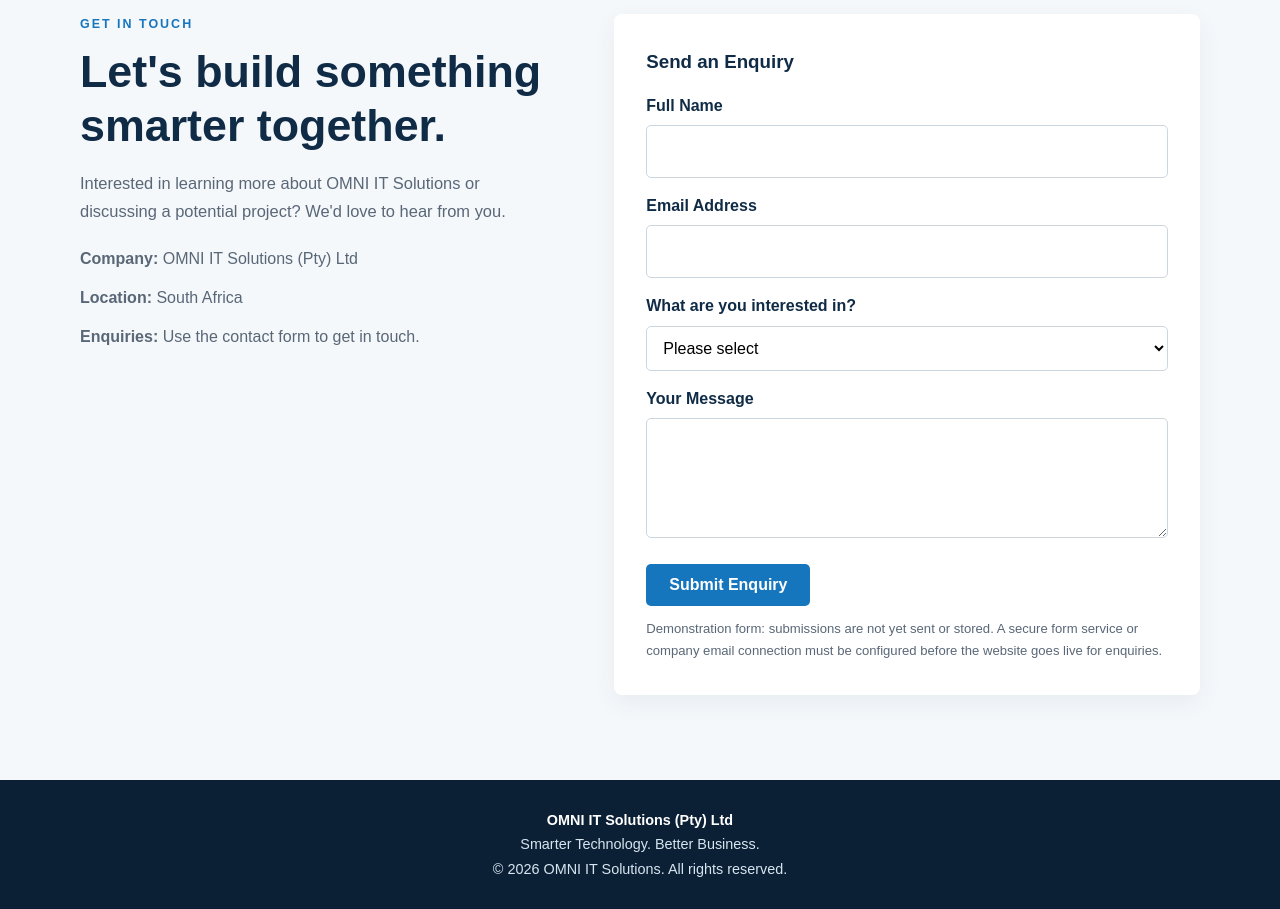
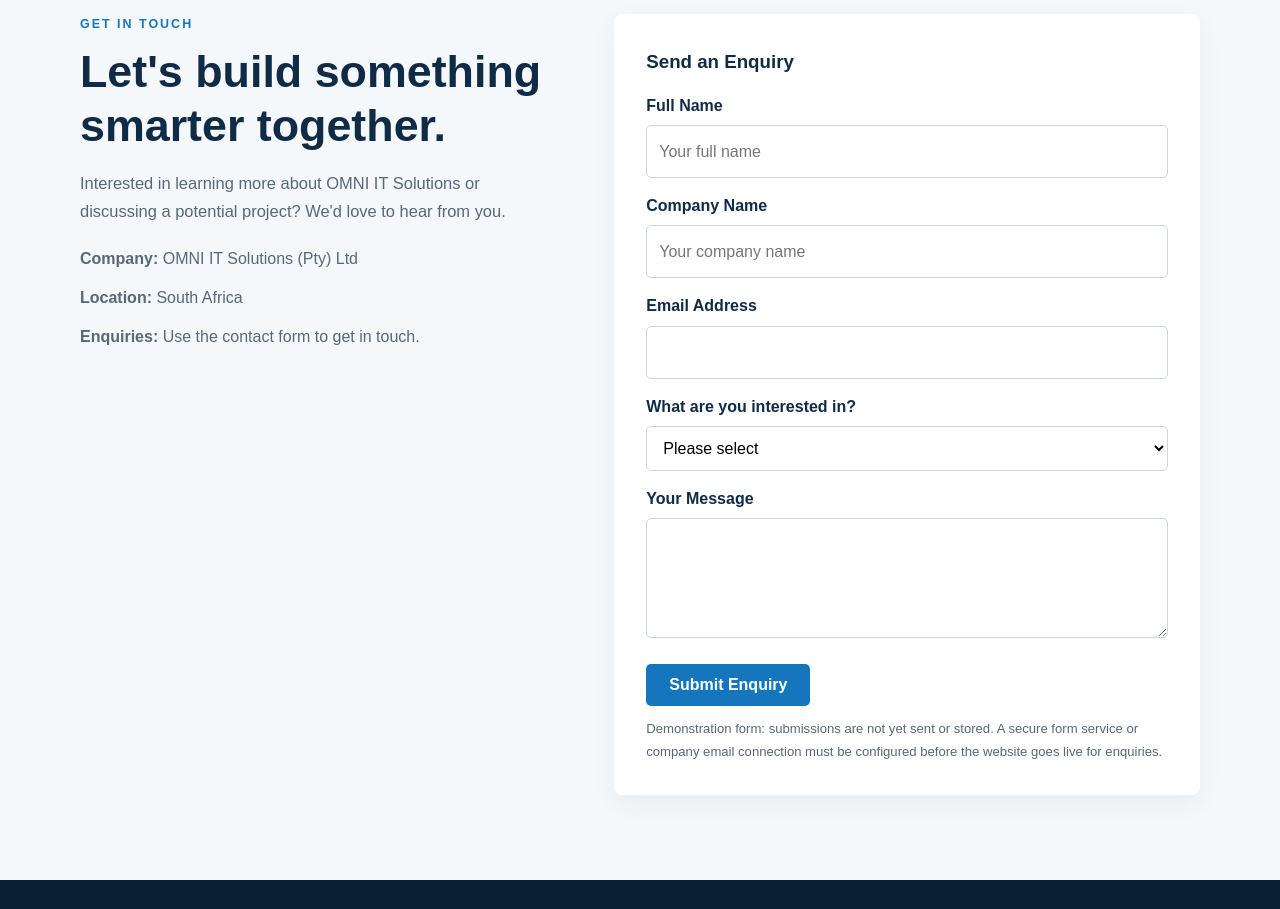
Before and after one commit to Lady-cyber/Omni-IT-Solutions, a plain HTML site: page index.html in a window 1280 px wide. Shown: the part 3960-4869 px from the top of the page. Drawn offline with Linux system fonts and the light colour scheme.

Commit message:
Update index.html

```diff
--- a/index.html
+++ b/index.html
@@ -731,8 +731,13 @@
         <form id="contactForm">
           <h3 style="color: var(--navy);">Send an Enquiry</h3>
 
-          <label for="name">Full Name</label>
-          <input id="name" name="name" type="text" required>
+
+<label for="name">Full Name</label>
+<input id="name" name="name" type="text" placeholder="Your full name" required>
+
+<label for="company">Company Name</label>
+<input id="company" name="company" type="text" placeholder="Your company name" required>
+
 
           <label for="email">Email Address</label>
           <input id="email" name="email" type="email" required>
```
